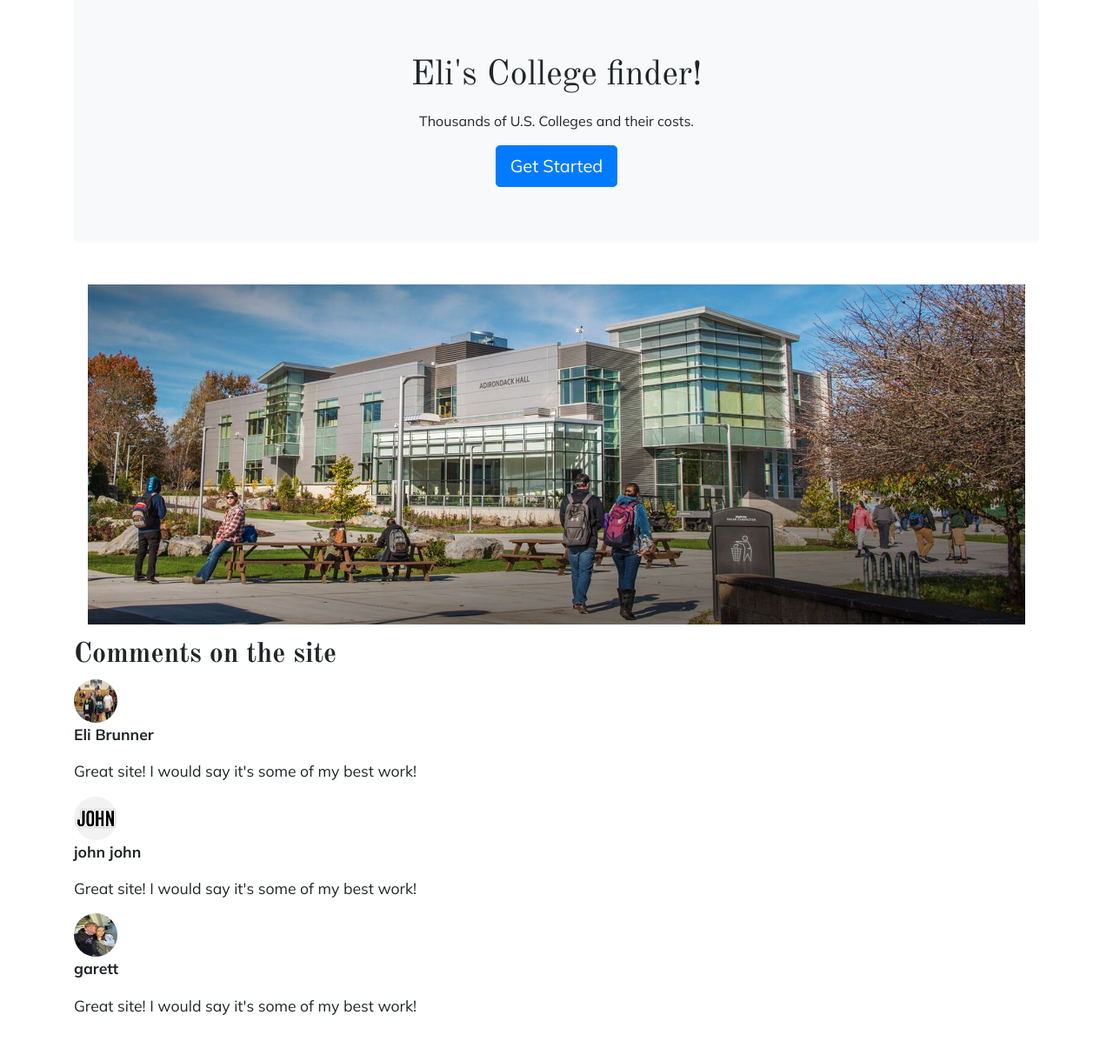
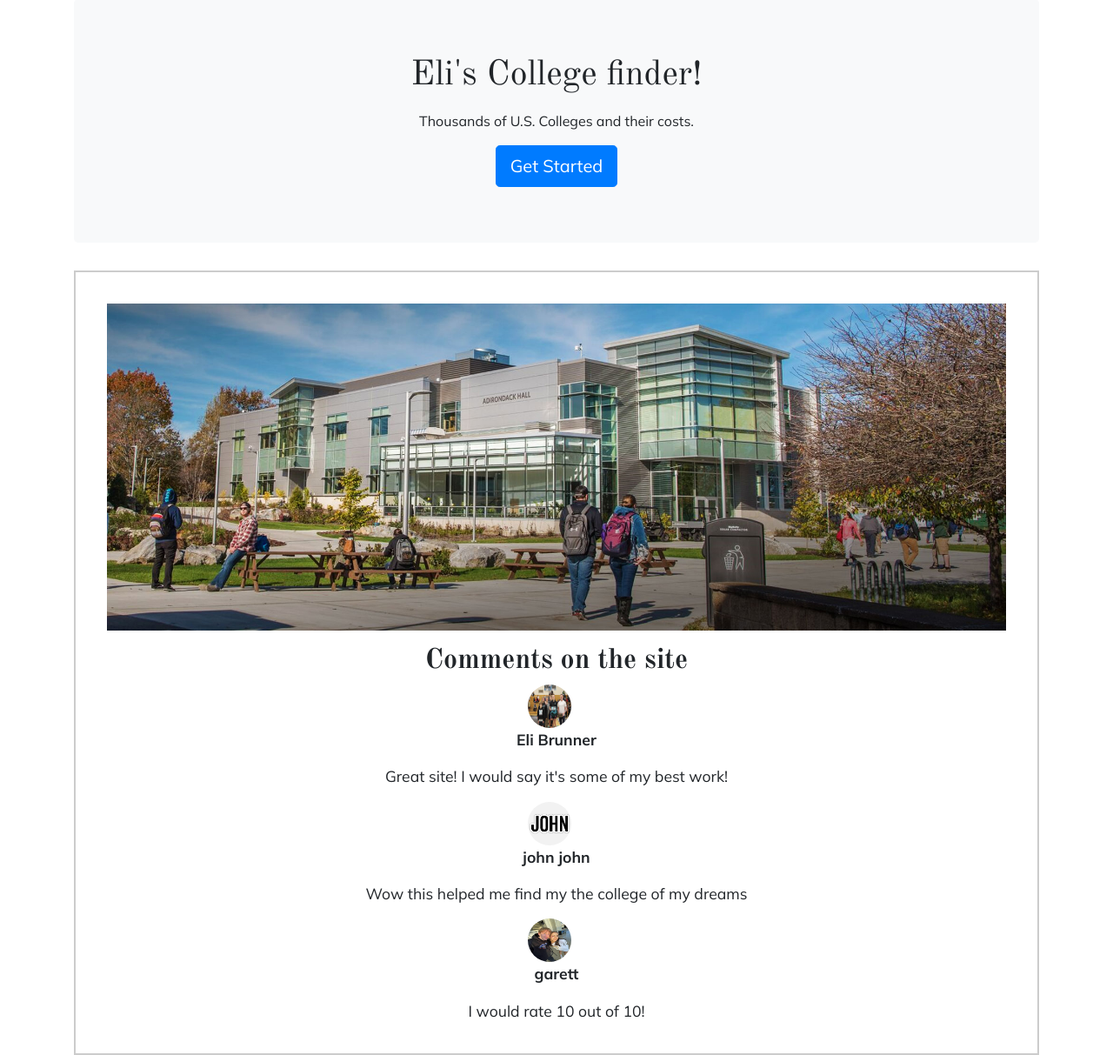
Before and after one commit to EliBrunner1/College_prices_senior_project, a Flask app: page / in a window 1280 px wide. Shown: the part 49-1262 px from the top of the page at 87% size. Before the commit the page ends 1216 px from the top, so only its background shows below. Run offline with Flask 3, Linux system fonts and the light colour scheme; some libraries are stand-ins or nearby versions.

Commit message:
fixed some issues and added some better looking stuff for front page

```diff
--- a/templates/Main_Page.html
+++ b/templates/Main_Page.html
@@ -16,7 +16,7 @@
       <p>Thousands of U.S. Colleges and their costs.</p>
       <a class="btn btn-primary btn-lg" href="/college_search.html" role="button">Get Started</a>
     </div>
-    <div class="content">
+    <div class="content" style="text-align: center; border: 2px solid #ccc; padding: 20px;">
       <img src="static/homepgcollege.jpg" alt="College Campus" class="college-image">
       <h2>Comments on the site</h2>
       <div class="comments">
@@ -26,13 +26,14 @@
           <p>Great site! I would say it's some of my best work!</p>
           <img src="static/john.JPG" alt="Eli's Avatar">
           <p><strong>john john</strong></p>
-          <p>Great site! I would say it's some of my best work!</p>
+          <p>Wow this helped me find my the college of my dreams</p>
           <img src="static/garret.JPG" alt="Eli's Avatar">
           <p><strong>garett</strong></p>
-          <p>Great site! I would say it's some of my best work!</p>
+          <p>I would rate 10 out of 10!</p>
         </div>
       </div>
     </div>
+
   </div>
   <script src="https://code.jquery.com/jquery-3.5.1.slim.min.js"></script>
 </body>
```
